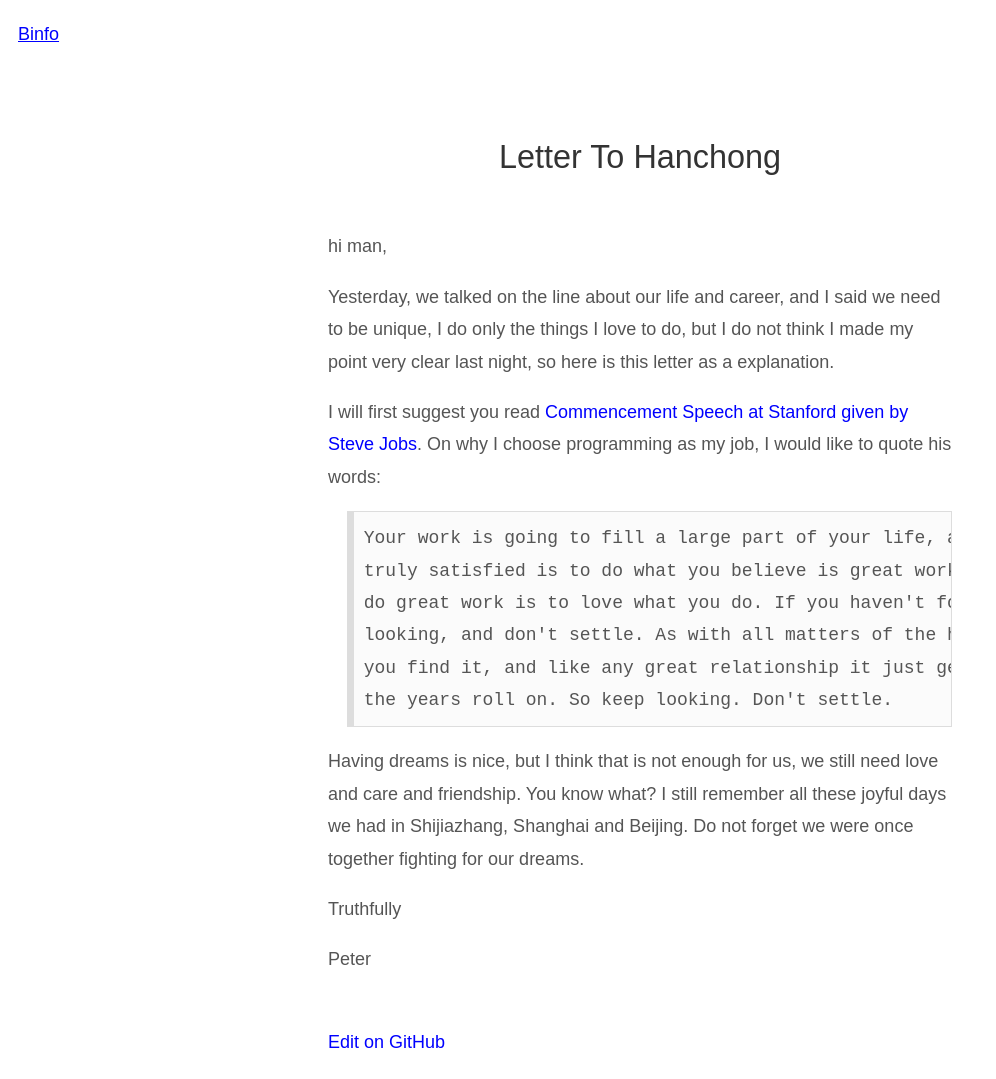
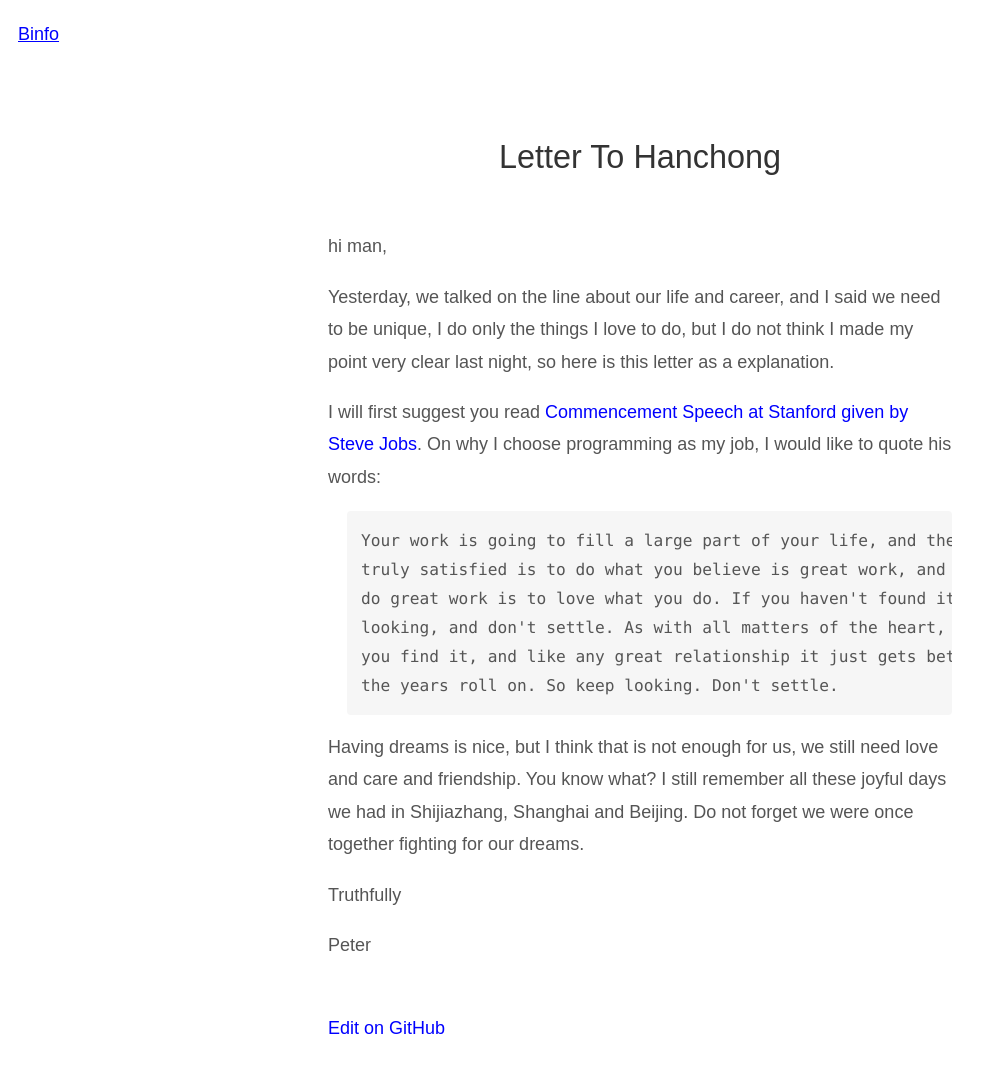
Before and after one commit to happypeter/binfo, a Jekyll site: the page built from _posts/2010-8-26-letter-to-Hanchong.md, in a window 1280 px wide. Shown: the whole page, without its empty margins (0-996 px from the left). Built offline with Jekyll 4.4.1, drawn with Linux system fonts in a browser that asks for light colours.

Commit message:
code style

```diff
--- a/css/typo.css
+++ b/css/typo.css
@@ -212,13 +212,26 @@ mark {
 /* 代码片断 */
 pre,
 code {
-  font-family: 'Courier New', Courier, monospace;
+  font-family: Menlo, Monaco, Consolas, 'Andale Mono', 'lucida console',
+    'Courier New', monospace;
 }
 pre {
-  border: 1px solid #ddd;
-  border-left-width: 0.4em;
-  background: #fbfbfb;
-  padding: 10px;
+  padding: calc(0.8em / 0.9);
+  font-size: 0.9em;
+  word-break: initial;
+  word-wrap: initial;
+  white-space: pre;
+  overflow: auto;
+  -webkit-overflow-scrolling: touch;
+  background: #f6f6f6;
+  border-radius: 4px;
+}
+pre code {
+  margin: 0;
+  padding: 0;
+  font-size: inherit;
+  border-radius: 0;
+  background-color: inherit;
 }
 
 /* 底部印刷体、版本等标记 */
```
